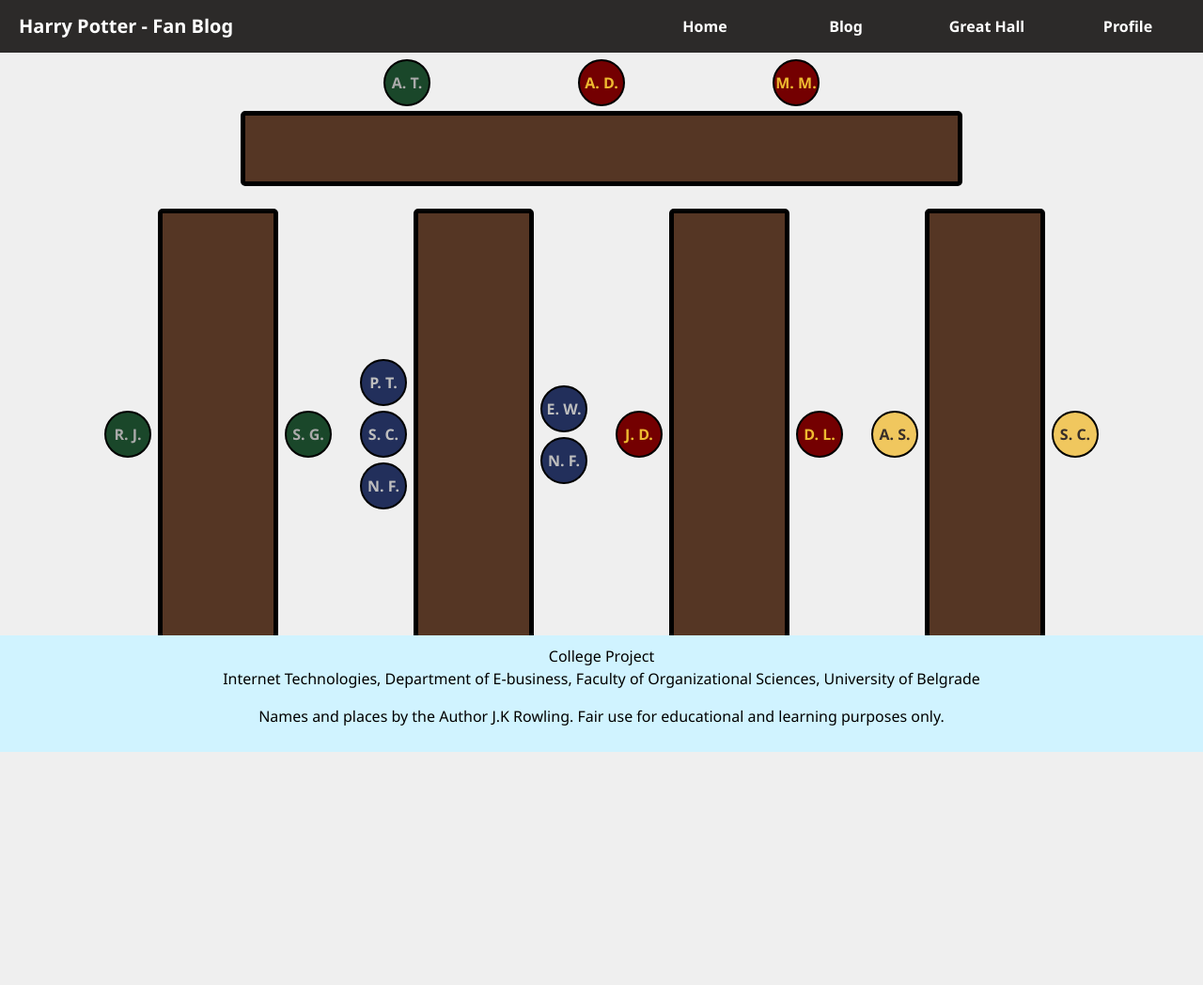
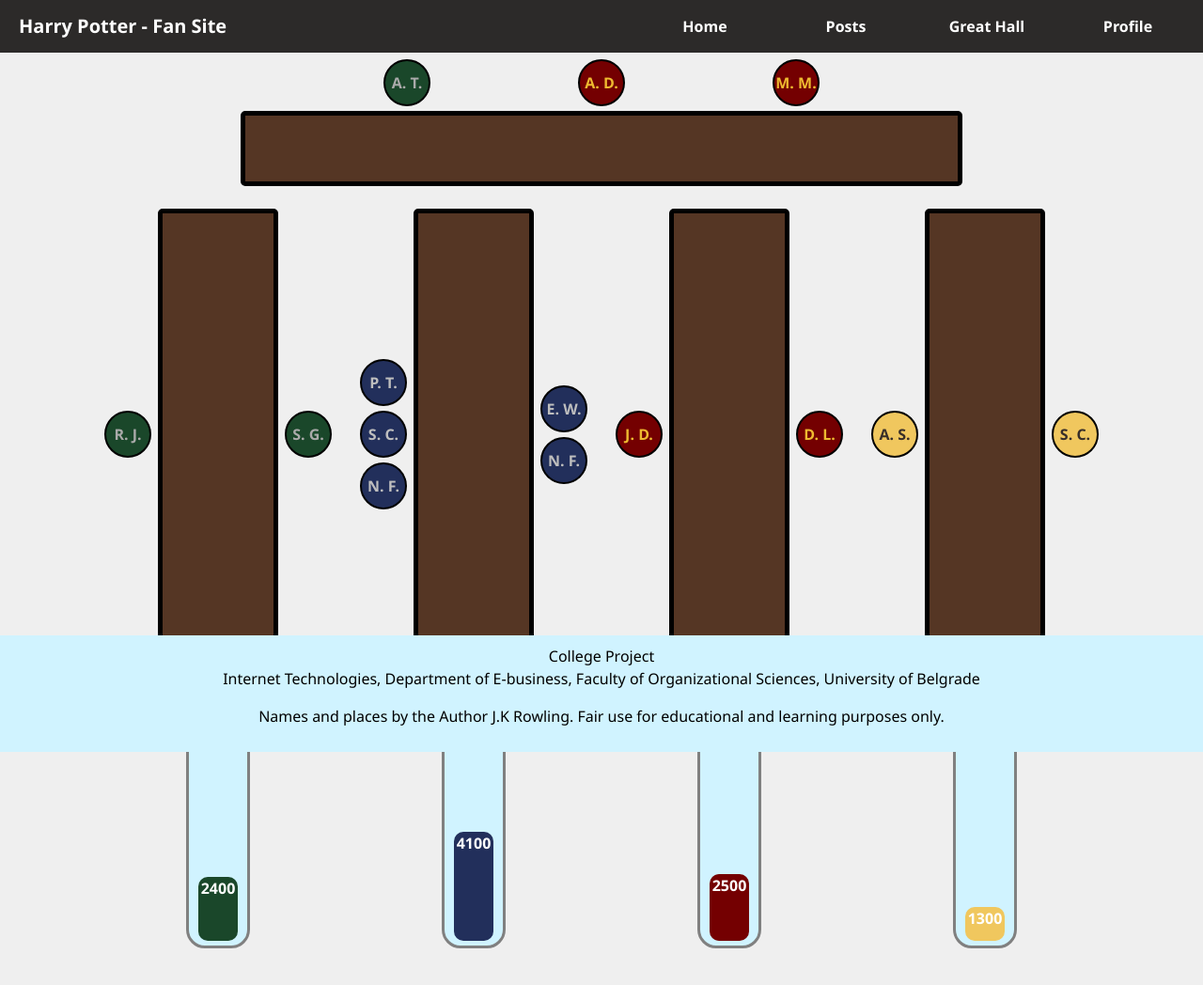
Before and after one commit to hulrog/harry-potter, a React (Create React App) app: page /great-hall in a window 1280 px wide. Shown: the top 1048 px of the page at 94% size. Before the commit the page ends 800 px from the top, so only its background shows below. Built offline with nearby package versions, Linux system fonts and the light colour scheme.

Commit message:
hourglass sa poenima i pocetak postova

```diff
--- a/src/App.js
+++ b/src/App.js
@@ -2,7 +2,7 @@ import { Route } from "react-router-dom";
 import { Routes } from "react-router-dom";
 
 import Layout from "./components/layout/Layout";
-import BlogPage from "./components/pages/Blog";
+import PostsPage from "./components/pages/Posts";
 import HomePage from "./components/pages/Home";
 import ProfilePage from "./components/pages/Profile";
 import GreatHallPage from "./components/pages/GreatHall";
@@ -13,7 +13,7 @@ function App() {
       <Layout>
         <Routes>
           <Route path="/" element={<HomePage />} />
-          <Route path="/blog" element={<BlogPage />} />
+          <Route path="/posts" element={<PostsPage />} />
           <Route path="/profile/:id" element={<ProfilePage />} />
           <Route path="/great-hall" element={<GreatHallPage />} />
         </Routes>
--- /dev/null
+++ b/src/components/great-hall/Hourglass.js
@@ -0,0 +1,37 @@
+import classes from "./Hourglass.module.css";
+
+function Hourglass({ points, house }) {
+  const pointsScaled = Math.min(100, points / 100);
+
+  const barStyle = {
+    height: `${pointsScaled}%`,
+    color: "#ffffff",
+  };
+
+  switch (house) {
+    case "slytherin":
+      barStyle.backgroundColor = "#1a472a";
+      break;
+    case "ravenclaw":
+      barStyle.backgroundColor = "#222f5b";
+      break;
+    case "gryffindor":
+      barStyle.backgroundColor = "#740001";
+      break;
+    case "hufflepuff":
+      barStyle.backgroundColor = "#f0c75e";
+      break;
+    default:
+  }
+  return (
+    <div className={classes.hourglassContainer}>
+      <div className={classes.hourglass}>
+        <div className={classes.bar} style={barStyle}>
+          <p className={classes.points}>{points}</p>
+        </div>
+      </div>
+    </div>
+  );
+}
+
+export default Hourglass;
--- /dev/null
+++ b/src/components/great-hall/Hourglass.module.css
@@ -0,0 +1,31 @@
+.hourglassContainer {
+  display: flex;
+  justify-content: center;
+  margin-top: 2%;
+  margin-bottom: 50%;
+}
+
+.hourglass {
+  background-color: #d0f3ff;
+  width: 25%;
+  display: flex;
+  justify-content: center;
+  align-items: flex-end;
+  height: 300px;
+  border-radius: 20px;
+  padding: 5px;
+  border: 3px solid grey;
+}
+.bar {
+  background-color: pink;
+  width: 80%;
+  display: flex;
+  justify-content: center;
+  border-radius: 10px;
+}
+
+.points {
+  margin-bottom: 5px; /* Adjust margin as desired */
+  font-weight: bold;
+  color: white;
+}
--- a/src/components/great-hall/Table.js
+++ b/src/components/great-hall/Table.js
@@ -1,4 +1,5 @@
 import Bench from "./Bench";
+import Hourglass from "./Hourglass";
 import classes from "./Table.module.css";
 
 function Table(props) {
@@ -8,11 +9,23 @@ function Table(props) {
   const leftStudents = sortedStudents.filter((_, index) => index % 2 === 0);
   const rightStudents = sortedStudents.filter((_, index) => index % 2 !== 0);
 
+  let totalPopularity = 0;
+  for (const student of props.students) {
+    totalPopularity += student.popularity;
+  }
+
+  let house = props.students[0].house;
+
   return (
-    <div className={classes.tableContainer}>
-      <Bench side="left" students={leftStudents} />
-      <div className={classes.table}> </div>
-      <Bench side="right" students={rightStudents} />
+    <div className={classes.tableAndPointsContainer}>
+      <div className={classes.tableContainer}>
+        <Bench side="left" students={leftStudents} />
+        <div className={classes.table}> </div>
+        <Bench side="right" students={rightStudents} />
+      </div>
+      <div className={classes.pointsContainer}>
+        <Hourglass points={totalPopularity} house={house} />
+      </div>
     </div>
   );
 }
--- a/src/components/layout/Layout.js
+++ b/src/components/layout/Layout.js
@@ -12,7 +12,7 @@ function Layout(props) {
     <div>
       <Navbar expand="lg" className={classes.navbar}>
         <Navbar.Brand href="/" className={classes.logo}>
-          Harry Potter - Fan Blog
+          Harry Potter - Fan Site
         </Navbar.Brand>
         <Navbar.Toggle aria-controls="basic-navbar-nav" />
         <Navbar.Collapse id="basic-navbar-nav">
@@ -20,8 +20,8 @@ function Layout(props) {
             <Nav.Link href="/" className={classes.link}>
               Home
             </Nav.Link>
-            <Nav.Link href="/blog" className={classes.link}>
-              Blog
+            <Nav.Link href="/posts" className={classes.link}>
+              Posts
             </Nav.Link>
             <Nav.Link href="/great-hall" className={classes.link}>
               Great Hall
--- a/src/components/pages/Blog.js
+++ /dev/null
@@ -1,10 +0,0 @@
-function BlogPage() {
-  return (
-    <div>
-      <h1> Blog </h1>
-      <p style={{ textAlign: "center" }}>Blog text</p>
-    </div>
-  );
-}
-
-export default BlogPage;
--- /dev/null
+++ b/src/components/pages/Posts.js
@@ -0,0 +1,10 @@
+function PostsPage() {
+  return (
+    <div>
+      <h1> Posts </h1>
+      <p style={{ textAlign: "center" }}>Posts text</p>
+    </div>
+  );
+}
+
+export default PostsPage;
--- /dev/null
+++ b/src/components/posts/Post.module.css
@@ -0,0 +1,3 @@
+.postsContainer {
+  background-color: red;
+}
```
Also changed, not shown: src/components/posts/Post.js (added, +11 -0 lines).
